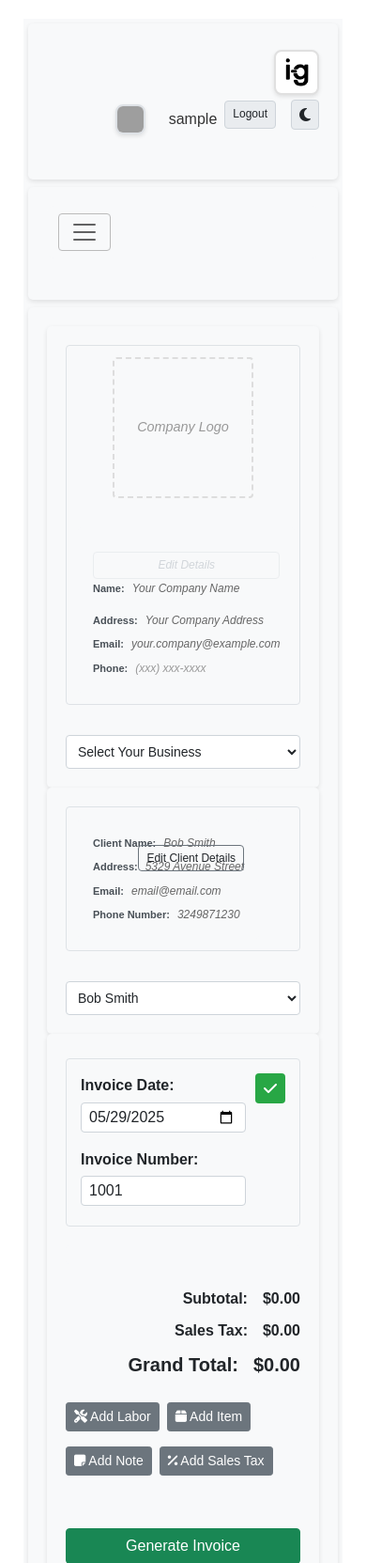
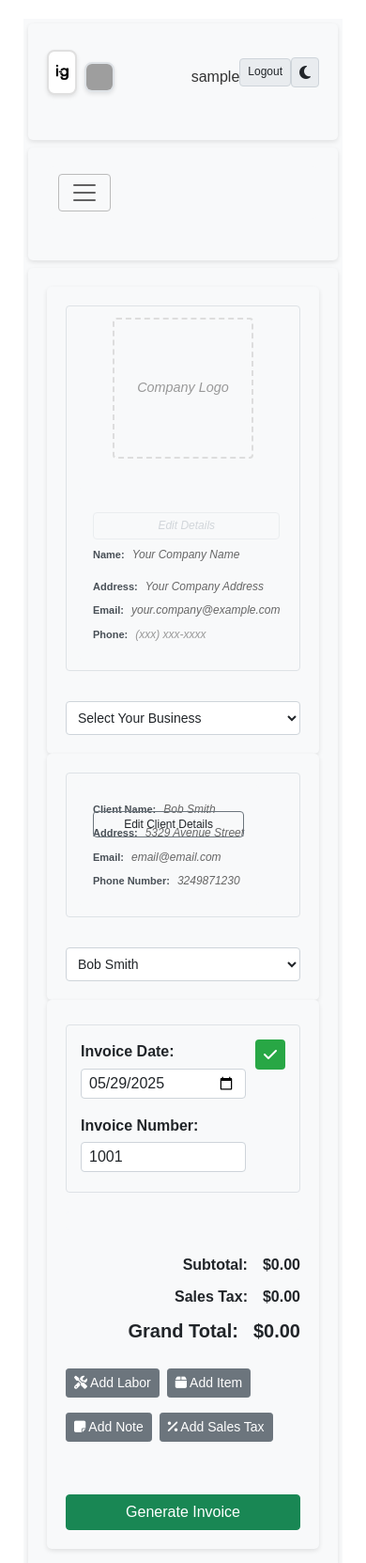
Before and after one commit to 151henry151/invoice-gen, a Flask app: page /dashboard in a window 390 px wide. Shown: the top 1663 px of the page at 94% size. Run offline with Flask 3, Linux system fonts and the light colour scheme; the visitor is signed in with stand-in values (Sample User, id 1); data comes from the database, SQL or seed files in the repository; parts of the project's set-up code (start-up, migrations or seed data) failed here and were passed over; grey boxes are pictures that could not be loaded.

Commit message:
UI/UX improvements for mobile and feedback: Refactored navbar/header for better alignment: logo, username, logout, and theme toggle are now always on the same line and left-aligned, even on small screens. Added Bootstrap JS bundle to enable hamburger menu (navbar toggler) functionality on mobile devices. Flash messages now auto-dismiss after 4 seconds for better user feedback. Made 'Edit Client Details' button responsive: on small screens, it now displays as a full-width block button below the client details instead of floating/overlapping. These changes, along with previous staged improvements, enhance usability, accessibility, and consistency across devices and screen sizes.

```diff
--- a/templates/base.html
+++ b/templates/base.html
@@ -16,26 +16,20 @@
 <body>
     <div class="page-wrapper">
         <div class="container">
-            <div class="header d-flex align-items-end justify-content-between w-100" style="min-height:60px; padding: 0.5rem 0;">
-                <div class="d-flex align-items-center">
-                    <div class="header-logo-container ms-0">
+            <div class="header d-flex align-items-center justify-content-between w-100 flex-row flex-nowrap" style="min-height:60px; padding: 0.5rem 0;">
+                <div class="d-flex align-items-center flex-row flex-nowrap w-100">
+                    <div class="header-logo-container ms-0 me-2">
                         <img src="{{ url_for('static', filename='logos/ig-logo.png') }}" alt="Invoice Generator Logo" class="img-fluid logo-img logo-img-light">
                         <img src="{{ url_for('static', filename='logos/ig-logo-dark.png') }}" alt="Invoice Generator Logo Dark" class="img-fluid logo-img logo-img-dark">
                     </div>
-                    {% if not session.username %}
-                    <h1 class="app-title ms-3 mb-0">invoice-gen</h1>
-                    {% endif %}
-                </div>
-                <div class="d-flex align-items-center gap-2 ms-auto">
                     {% if session.username %}
-                        <span class="user-info">
+                        <span class="user-info d-flex align-items-center ms-2">
                             {% if session.profile_picture %}
-                                <!-- Debug: Profile picture path: {{ session.profile_picture }} -->
                                 <img src="{{ url_for('static', filename=session.profile_picture) }}" alt="Profile Picture" class="profile-pic-small">
                             {% endif %}
-                            <a href="{{ url_for('edit_profile') }}" class="user-link">{{ session.username }}</a>
+                            <a href="{{ url_for('edit_profile') }}" class="user-link ms-1">{{ session.username }}</a>
                         </span>
-                        <a href="{{ url_for('logout') }}" class="logout-button">Logout</a>
+                        <a href="{{ url_for('logout') }}" class="logout-button ms-2">Logout</a>
                     {% endif %}
                     <button id="theme-toggle" class="theme-toggle btn btn-outline-secondary btn-sm ms-2" title="Toggle dark/light theme">
                         <i class="fas fa-moon"></i>
@@ -84,11 +78,21 @@
         </div>
         {% endif %}
         <div class="container">
+            {% with messages = get_flashed_messages() %}
+                {% if messages %}
+                    <div class="flash-messages">
+                    {% for message in messages %}
+                        <div class="flash-message">{{ message }}</div>
+                    {% endfor %}
+                    </div>
+                {% endif %}
+            {% endwith %}
             {% block content %}{% endblock %}
         </div>
     </div>
 
     {% block scripts %}{% endblock %}
+    <script src="https://cdn.jsdelivr.net/npm/bootstrap@5.1.3/dist/js/bootstrap.bundle.min.js"></script>
     <script>
         // Theme toggle functionality
         const themeToggle = document.getElementById('theme-toggle');
@@ -113,6 +117,19 @@
         function updateThemeIcon(theme) {
             themeIcon.className = theme === 'dark' ? 'fas fa-sun' : 'fas fa-moon';
         }
+        // Auto-dismiss flash messages
+        document.addEventListener('DOMContentLoaded', function() {
+            const flashMessages = document.querySelectorAll('.flash-message');
+            if (flashMessages.length > 0) {
+                setTimeout(() => {
+                    flashMessages.forEach(msg => {
+                        msg.style.transition = 'opacity 0.5s';
+                        msg.style.opacity = '0';
+                        setTimeout(() => msg.remove(), 500);
+                    });
+                }, 4000);
+            }
+        });
     </script>
     <style>
         .header {
@@ -261,6 +278,39 @@
         [data-theme="dark"] .app-title {
             color: #e9ecef;
         }
+        .flash-messages {
+            position: fixed;
+            top: 20px;
+            left: 50%;
+            transform: translateX(-50%);
+            z-index: 1000;
+            width: auto;
+            max-width: 80%;
+            text-align: center;
+        }
+        .flash-message {
+            padding: 15px 30px;
+            margin-bottom: 10px;
+            border-radius: 4px;
+            background-color: #4CAF50;
+            color: white;
+            box-shadow: 0 2px 5px rgba(0,0,0,0.2);
+            animation: slideIn 0.5s ease-out;
+        }
+        @media (max-width: 600px) {
+            .header .d-flex.align-items-center.flex-row.flex-nowrap.w-100 {
+                flex-direction: row !important;
+                flex-wrap: nowrap !important;
+                align-items: center !important;
+                justify-content: flex-start !important;
+            }
+            .header-logo-container {
+                margin-right: 8px;
+            }
+            .user-info, .logout-button, .theme-toggle {
+                margin-left: 0 !important;
+            }
+        }
     </style>
 </body>
 </html>
--- a/templates/index.html
+++ b/templates/index.html
@@ -360,8 +360,23 @@
             right: 0;
             font-size: 12px;
             padding: 4px 8px;
-        }
-
+            text-decoration: none;
+            color: #6c757d;
+            border: 1px solid #6c757d;
+            border-radius: 4px;
+            background-color: transparent;
+            transition: all 0.2s;
+        }
+        @media (max-width: 600px) {
+            .settings-link {
+                position: static;
+                display: block;
+                width: 100%;
+                margin-bottom: 0.5rem;
+                margin-top: 0.5rem;
+                text-align: center;
+            }
+        }
         .settings-link.disabled {
             pointer-events: none;
             opacity: 0.5;
```
